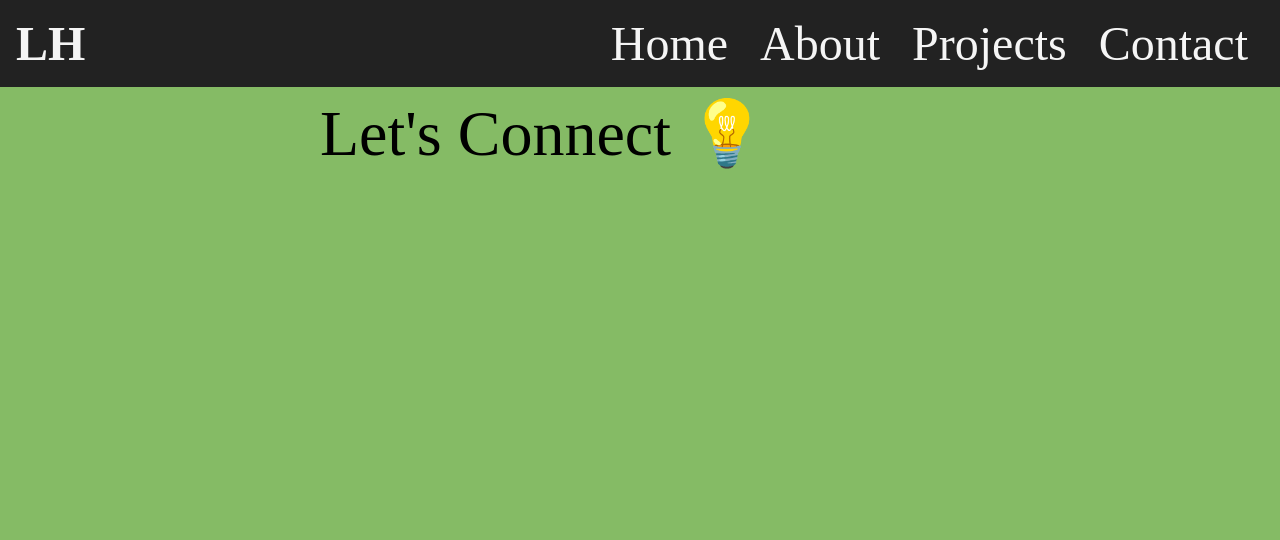
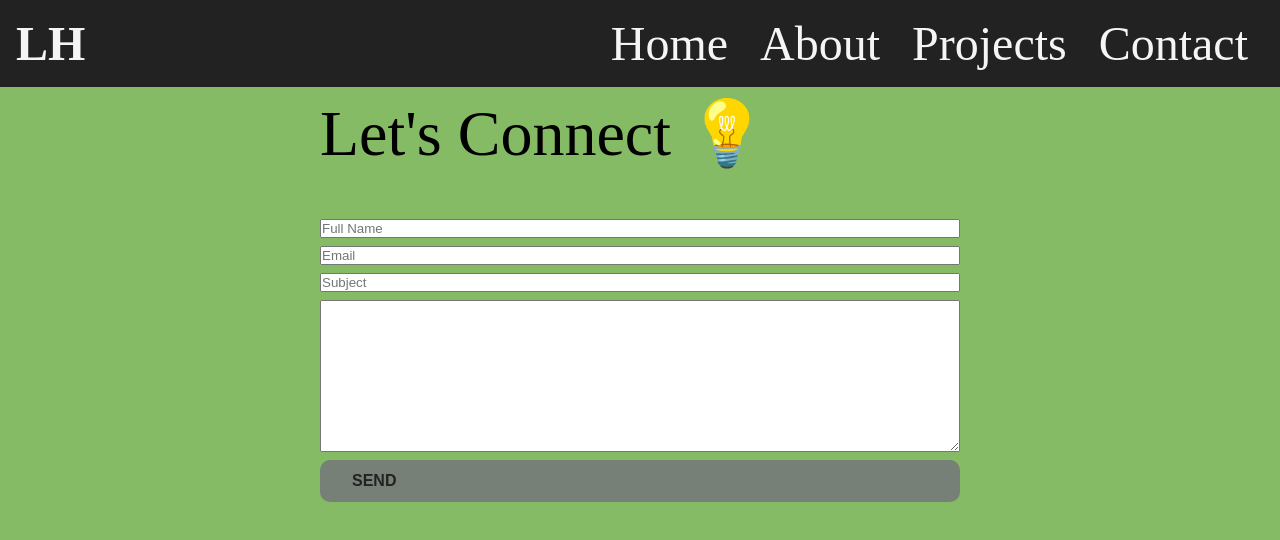
Before and after one commit to SilverPrius/LH-Portfolio, a React (Create React App) app: page /contact in a window 1280 px wide. Shown: the top 540 px of the page. Built offline with nearby package versions, Linux system fonts and the light colour scheme.

Commit message:
Contact form is working. Also installed dotenv and using .env file

```diff
--- a/package.json
+++ b/package.json
@@ -10,6 +10,7 @@
     "@testing-library/jest-dom": "^5.16.5",
     "@testing-library/react": "^13.4.0",
     "@testing-library/user-event": "^13.5.0",
+    "dotenv": "^16.0.3",
     "react": "^18.2.0",
     "react-dom": "^18.2.0",
     "react-icons": "^4.7.1",
--- a/src/index.js
+++ b/src/index.js
@@ -10,3 +10,5 @@ root.render(
     </Router>
   </React.StrictMode>
 );
+
+require('dotenv').config()
--- a/src/pages/Contact/Contact.js
+++ b/src/pages/Contact/Contact.js
@@ -1,10 +1,47 @@
+import { useRef } from 'react'
 import '../Contact/contact.css'
+import emailjs from '@emailjs/browser';
 
 export default function Contact() {
+  const form = useRef()
+
+  const sendEmail = (e) => {
+    e.preventDefault();
+
+    emailjs.sendForm(
+      'process.env.REACT_APP_SERVICE_ID', //'YOUR_SERVICE_ID'
+      'process.env.REACT_APP_TEMPLATE_ID', //'YOUR_TEMPLATE_ID'
+      form.current,
+      'process.env.REACT_APP_USER_ID') //YOUR_PUBLIC_KEY'
+      .then((result) => {
+        console.log(result.text);
+      }, (error) => {
+        console.log(error.text);
+      });
+      e.target.reset()
+  };
+
   return (
     <div className='contact-main'>
       <div className='contact-inner'>
-      <div className='contact-title'>Let's Connect 💡</div>
+        <div className='contact-title'>Let's Connect 💡</div>
+        <section>
+          <form ref={form} onSubmit={sendEmail}>
+            <input type="text"
+              placeholder="Full Name"
+              name="sender_name" required />
+            <input type="email"
+              placeholder="Email"
+              name="sender_email" required />
+            <input type="text"
+              placeholder="Subject"
+              name="subject" required />
+            <textarea name='message'
+              cols='30' rows='10'></textarea>
+            <button className='btn' type='submit'>Send</button>
+          </form>
+        </section>
+
       </div>
     </div>
   )
--- a/src/pages/Contact/contact.css
+++ b/src/pages/Contact/contact.css
@@ -12,3 +12,10 @@
     font-size: 4rem;
     padding: 6rem 0 3rem 0;
 }
+
+form {
+    display: flex;
+    flex-direction: column;
+    gap: .5rem;
+
+}
```
Also changed, not shown: 2 other files (tests, documents, lock files or other folders).
